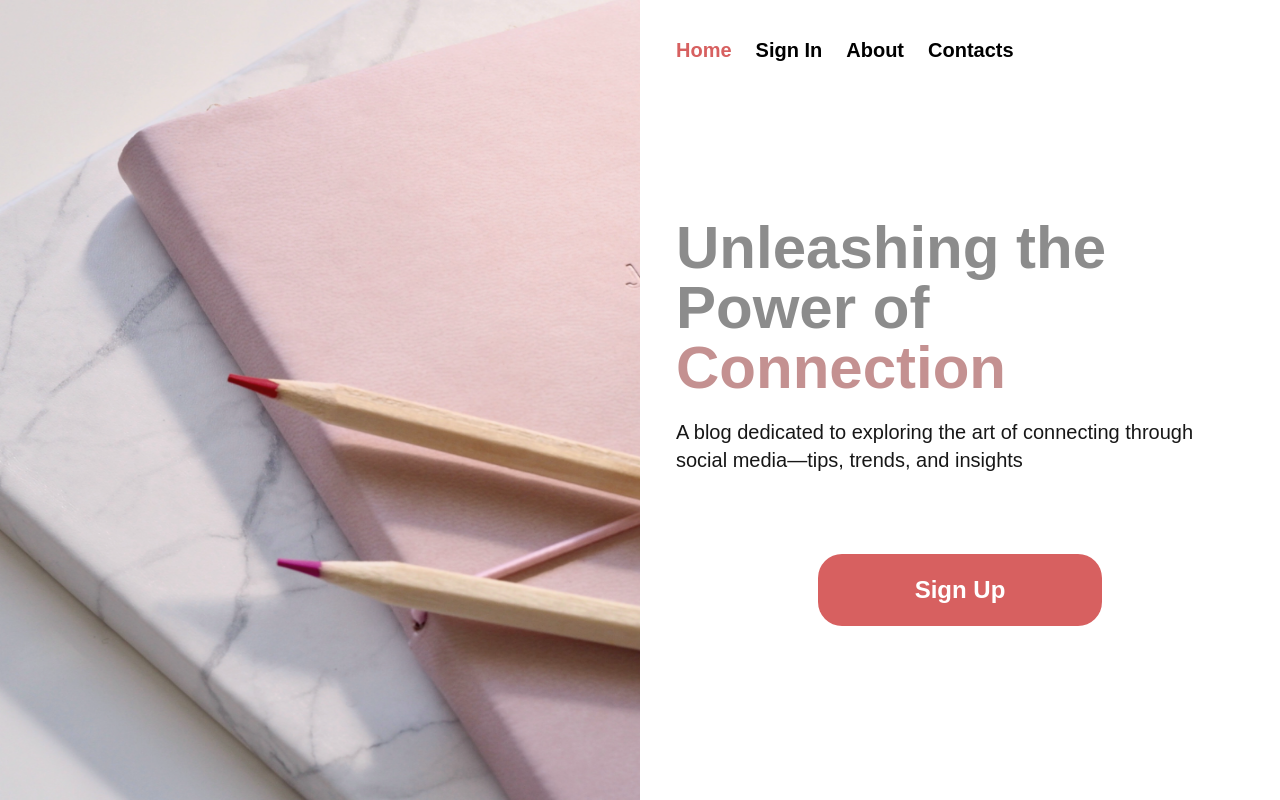
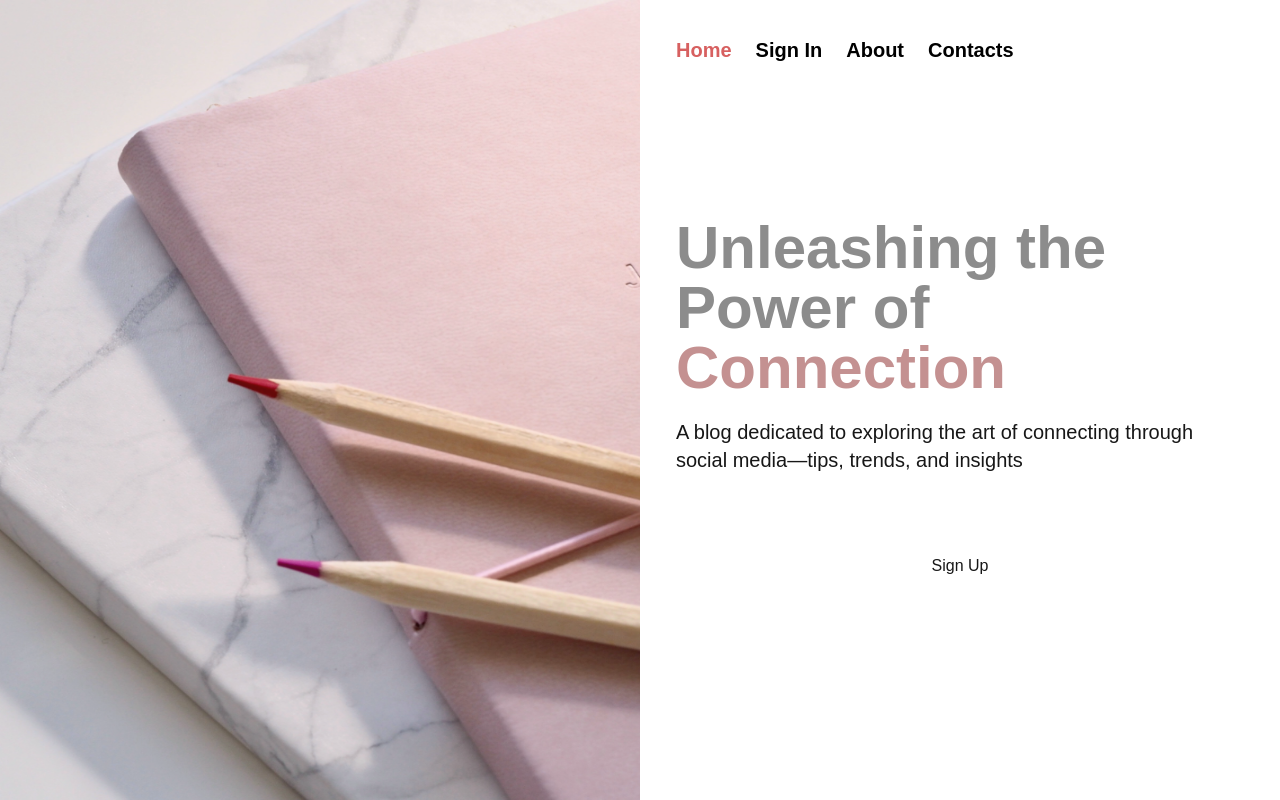
Before and after one commit to ElizaCalmau/Blog-App, a Next.js app: page / in a window 1280 px wide. Built offline with nearby package versions, Linux system fonts and the light colour scheme; no server answers.

Commit message:
reduced props for Button

```diff
--- a/src/app/components/Button.tsx
+++ b/src/app/components/Button.tsx
@@ -1,27 +1,19 @@
-import { ROUTES } from '../constants/constants'
-
 interface ButtonProp {
     text: string
-    color: string
-    size: string
-    padding: string
-    width: string
-    position?: string
-    onClick: React.MouseEventHandler<HTMLDivElement>
+    styles: string
+    onClick?: React.MouseEventHandler<HTMLDivElement>
+    type?: string
 }
 
 export const Button: React.FC<ButtonProp> = ({
     text,
-    color,
-    size,
-    padding,
-    width,
-    position,
+    styles,
     onClick,
+    type,
 }) => {
     return (
         <div
-            className={`${color} ${size} ${width} ${padding} ${position} rounded-3xl text-center cursor-pointer`}
+            className={`${styles} text-center cursor-pointer`}
             onClick={onClick}
         >
             {text}
```
